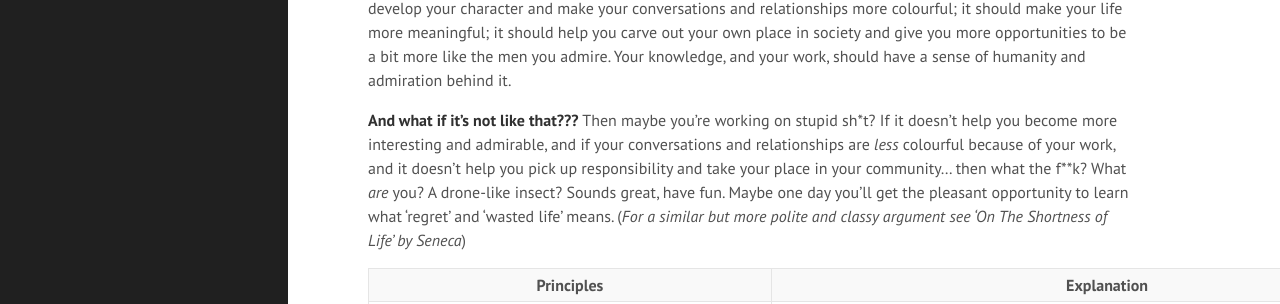
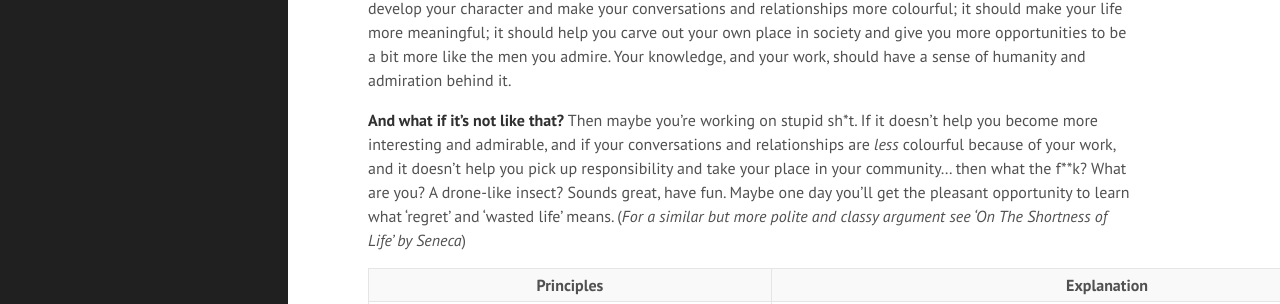
Before and after one commit to pra-kri/pra-kri.github.io, a Jekyll site: the page built from 2019to2020_skills.md, in a window 1280 px wide and 1148 px high. Shown: the part 237-541 px from the top of the window. Built offline with Jekyll 4.4.1, drawn with Linux system fonts in a browser that asks for light colours; Markdown is read by kramdown in place of the engine named in the settings.

```diff
--- a/2019to2020_skills.md
+++ b/2019to2020_skills.md
@@ -7,7 +7,7 @@ title: 2019/2020 - Skills
 
 **Ideally, knowledge should be powerful**; it should help you become a better decision maker under risk and uncertainty; it should help you gain control over your own time so you can sacrifice that time for what you deeply care about (i.e. the freedom to choose your sacrifices and constraints, the freedom to take risks); it should develop your character and make your conversations and relationships more colourful; it should make your life more meaningful; it should help you carve out your own place in society and give you more opportunities to be a bit more like the men you admire. Your knowledge, and your work, should have a sense of humanity and admiration behind it.
 
-**And what if it's not like that???** Then maybe you're working on stupid sh\*t? If it doesn't help you become more interesting and admirable, and if your conversations and relationships are *less* colourful because of your work, and it doesn't help you pick up responsibility and take your place in your community... then what the f\*\*k? What *are* you? A drone-like insect? Sounds great, have fun. Maybe one day you'll get the pleasant opportunity to learn what 'regret' and 'wasted life' means. (*For a similar but more polite and classy argument see 'On The Shortness of Life' by Seneca*)
+**And what if it's not like that?**  Then maybe you're working on stupid sh\*t. If it doesn't help you become more interesting and admirable, and if your conversations and relationships are *less* colourful because of your work, and it doesn't help you pick up responsibility and take your place in your community... then what the f\*\*k? What are you? A drone-like insect? Sounds great, have fun. Maybe one day you'll get the pleasant opportunity to learn what 'regret' and 'wasted life' means. (*For a similar but more polite and classy argument see 'On The Shortness of Life' by Seneca*)
 
 <table style="width:140%">
   <tr>
```
